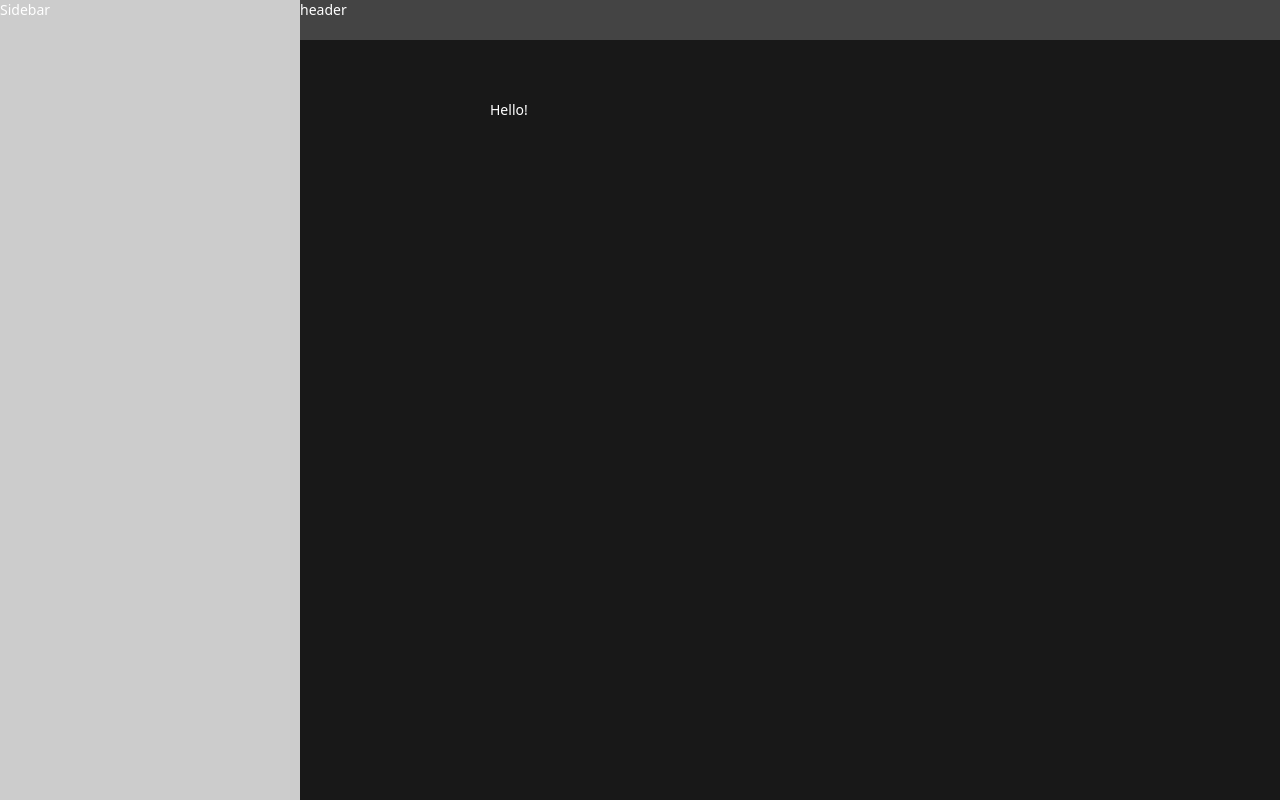
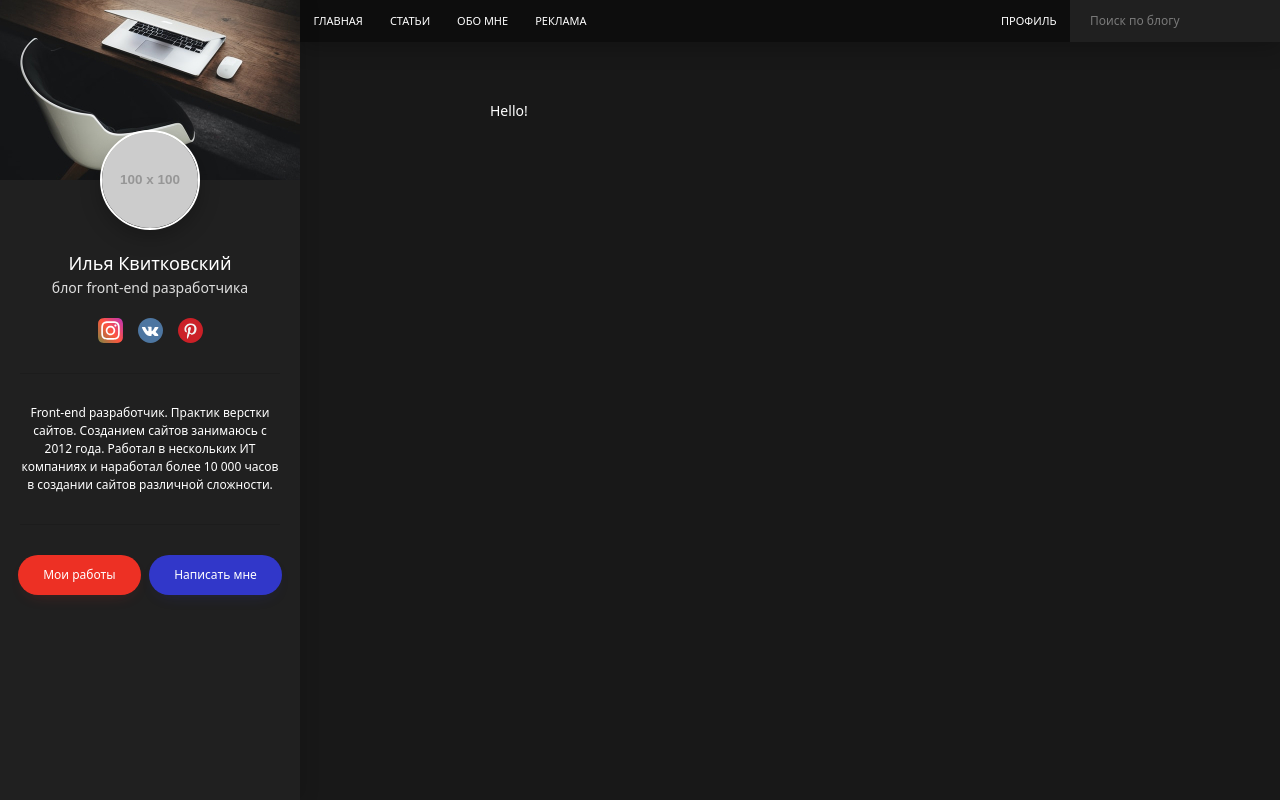
Before and after one commit to IlyaKvitkovskyi/personal-blog, a website: page src/index.html in a window 1280 px wide. Drawn offline with nearby package versions, Linux system fonts and the light colour scheme; files that its build step writes are made by us from their sources; placeholder pictures from the web are drawn by us.

Commit message:
added sidebar and header

```diff
--- a/src/assets/scss/_vars.scss
+++ b/src/assets/scss/_vars.scss
@@ -4,3 +4,5 @@ $white: #fff;
 $z-index-sidebar: 1000;
 $z-index-header: 1000;
 $sidebar-width: 300px;
+$red: #ed3024;
+$blue: #3137c9;
--- /dev/null
+++ b/src/assets/scss/blocks/btn.scss
@@ -0,0 +1,33 @@
+.btn {
+  display: inline-block;
+  padding: 1.12em 2.1em;
+  vertical-align: top;
+  font-size: 1.2rem;
+  font-family: inherit;
+  font-weight: 500;
+  line-height: 1.1;
+  background: $secondary;
+  border: none;
+  border-radius: 3em;
+  cursor: pointer;
+  color: $white;
+  transition: background-color .2s linear;
+
+  &--red {
+    background-color: $red;
+    box-shadow: 0 7px 17px -10px rgba($red, .3);
+
+    &:hover {
+      background-color: darken($red, 10%);
+    }
+  }
+
+  &--blue {
+    background-color: $blue;
+    box-shadow: 0 7px 17px -10px rgba($blue, .3);
+
+    &:hover {
+      background-color: darken($blue, 10%);
+    }
+  }
+}
--- a/src/assets/scss/blocks/header.scss
+++ b/src/assets/scss/blocks/header.scss
@@ -1,9 +1,20 @@
 .header {
+  display: flex;
   width: calc(100% - #{$sidebar-width});
-  height: 40px;
-  background-color: #444;
+  background-color: #0d0d0d;
+  box-shadow: 0 5px 22px rgba(0, 0, 0, .25);
   position: fixed;
   top: 0;
   right: 0;
   z-index: $z-index-header;
 }
+
+.header__left {
+  width: 60%;
+}
+
+.header__right {
+  display: flex;
+  justify-content: flex-end;
+  width: 40%;
+}
--- /dev/null
+++ b/src/assets/scss/blocks/nav.scss
@@ -0,0 +1,17 @@
+.nav__list {
+  display: flex;
+}
+
+.nav__link {
+  display: block;
+  font-size: 1.1rem;
+  padding: 1.35rem;
+  line-height: 1.2;
+  text-transform: uppercase;
+  color: $white;
+  transition: background-color .2s linear;
+
+  &:hover {
+    background-color: $blue;
+  }
+}
--- /dev/null
+++ b/src/assets/scss/blocks/profile.scss
@@ -0,0 +1,32 @@
+.profile__avatar {
+  display: block;
+  width: 10rem;
+  height: 10rem;
+  margin: 0 auto 2rem;
+  border: 2px solid $white;
+  box-shadow: 0 7px 20px rgba(0, 0, 0, .25);
+  border-radius: 50%;
+  position: relative;
+}
+
+.profile__name {
+  font-size: 1.8rem;
+  text-align: center;
+}
+
+.profile__prof {
+  margin-bottom: 2rem;
+  font-size: 1.4rem;
+  font-weight: 300;
+  color: #dedede;
+  text-align: center;
+}
+
+.profile__text {
+  padding: 3rem 0;
+  margin: 3rem 0;
+  font-size: 1.2rem;
+  text-align: center;
+  border-top: 1px solid #1c1c1c;
+  border-bottom: 1px solid #1c1c1c;
+}
--- /dev/null
+++ b/src/assets/scss/blocks/search.scss
@@ -0,0 +1,21 @@
+.search {
+  width: 100%;
+  max-width: 21rem;
+  background-color: $primary;
+}
+
+.search__input {
+  display: block;
+  padding: 1.2rem 2rem;
+  width: 100%;
+  background: transparent;
+  border: none;
+  outline: none;
+  font-family: inherit;
+  font-size: 1.2rem;
+  color: $white;
+
+  &::placeholder {
+    color: rgba($white, .4);
+  }
+}
--- a/src/assets/scss/blocks/sidebar.scss
+++ b/src/assets/scss/blocks/sidebar.scss
@@ -1,9 +1,33 @@
 .sidebar {
   width: $sidebar-width;
   height: 100vh;
-  background-color: #ccc;
+  background-color: $primary;
+  box-shadow: 5px 0 15px rgba(#050505, .1);
   position: fixed;
   top: 0;
   left: 0;
   z-index: $z-index-sidebar;
 }
+
+.sidebar__header {
+  height: 180px;
+  background-color: $secondary;
+
+  img {
+    display: block;
+    width: 100%;
+    height: 100%;
+    object-fit: cover;
+  }
+}
+
+.sidebar__content {
+  padding: 0 2rem;
+  margin-top: -5rem;
+}
+
+.sidebar__footer {
+  display: flex;
+  justify-content: space-between;
+  padding: 0 1.8rem;
+}
--- /dev/null
+++ b/src/assets/scss/blocks/social.scss
@@ -0,0 +1,8 @@
+.social {
+  display: flex;
+  justify-content: center;
+}
+
+.social__item {
+  margin: 0 .75rem;
+}
--- a/src/assets/scss/style.scss
+++ b/src/assets/scss/style.scss
@@ -8,6 +8,7 @@ html {
 body {
     background-color: #181818;
     font-size: 1.4rem;
+    line-height: 1.5;
     color: $white;
     font-family: system-ui,-apple-system,"Segoe UI",Roboto,"Helvetica Neue",Arial,"Noto Sans","Liberation Sans",sans-serif,"Apple Color Emoji","Segoe UI Emoji","Segoe UI Symbol","Noto Color Emoji";
 }
@@ -18,6 +19,11 @@ body {
 // Blocks
 @import "blocks/page.scss";
 @import "blocks/header.scss";
+@import "blocks/nav.scss";
+@import "blocks/search.scss";
 @import "blocks/sidebar.scss";
 @import "blocks/main.scss";
 @import "blocks/container.scss";
+@import "blocks/profile.scss";
+@import "blocks/social.scss";
+@import "blocks/btn.scss";
--- a/src/partials/header.html
+++ b/src/partials/header.html
@@ -1 +1,34 @@
-<header class="header">header</header>
+<header class="header">
+  <div class="header__left">
+    <nav class="nav">
+      <ul class="nav__list">
+        <li>
+          <a class="nav__link" href="#">Главная</a>
+        </li>
+        <li>
+          <a class="nav__link" href="#">Статьи</a>
+        </li>
+        <li>
+          <a class="nav__link" href="#">Обо мне</a>
+        </li>
+        <li>
+          <a class="nav__link" href="#">Реклама</a>
+        </li>
+      </ul>
+    </nav>
+  </div>
+
+  <div class="header__right">
+    <nav class="nav">
+      <ul class="nav__list">
+        <li>
+          <a class="nav__link" href="#">Профиль</a>
+        </li>
+      </ul>
+    </nav>
+
+    <form class="search" action="/" method="post">
+      <input class="search__input" type="text" placeholder="Поиск по блогу" />
+    </form>
+  </div>
+</header>
--- a/src/partials/sidebar.html
+++ b/src/partials/sidebar.html
@@ -1 +1,44 @@
-<aside class="sidebar">Sidebar</aside>
+<aside class="sidebar">
+  <div class="sidebar__header">
+    <img src="../assets/images/sidebar-header.jpg" alt="" />
+  </div>
+
+  <div class="sidebar__content">
+    <div class="profile">
+      <img class="profile__avatar" src="https://via.placeholder.com/100" alt="" />
+      <div class="profile__name">Илья Квитковский</div>
+      <div class="profile__prof">блог front-end разработчика</div>
+
+      <ul class="social">
+        <li class="social__item">
+          <a class="social__link" href="#" target="_blank">
+            <img src="../assets/images/instagram.svg" alt="instagram" />
+          </a>
+        </li>
+        <li class="social__item">
+          <a class="social__link" href="#" target="_blank">
+            <img src="../assets/images/vk.svg" alt="vk" />
+          </a>
+        </li>
+        <li class="social__item">
+          <a class="social__link" href="#" target="_blank">
+            <img src="../assets/images/pinterest.svg" alt="pinterest" />
+          </a>
+        </li>
+      </ul>
+
+      <div class="profile__text">
+        <p>
+          Front-end разработчик. Практик верстки сайтов. Созданием сайтов занимаюсь с 2012 года.
+          Работал в нескольких ИТ компаниях и наработал более 10 000 часов в создании сайтов
+          различной сложности.
+        </p>
+      </div>
+    </div><!-- /.profile -->
+  </div><!-- /.sidebar-content -->
+
+  <div class="sidebar__footer">
+    <a class="btn btn--red" href="#">Мои работы</a>
+    <button class="btn btn--blue" type="button">Написать мне</button>
+  </div>
+</aside>
```
Also changed, not shown: src/assets/images/avatar.png (added), src/assets/images/instagram.svg (added), src/assets/images/pinterest.svg (added), src/assets/images/sidebar-header.jpg (added), src/assets/images/vk.svg (added).
